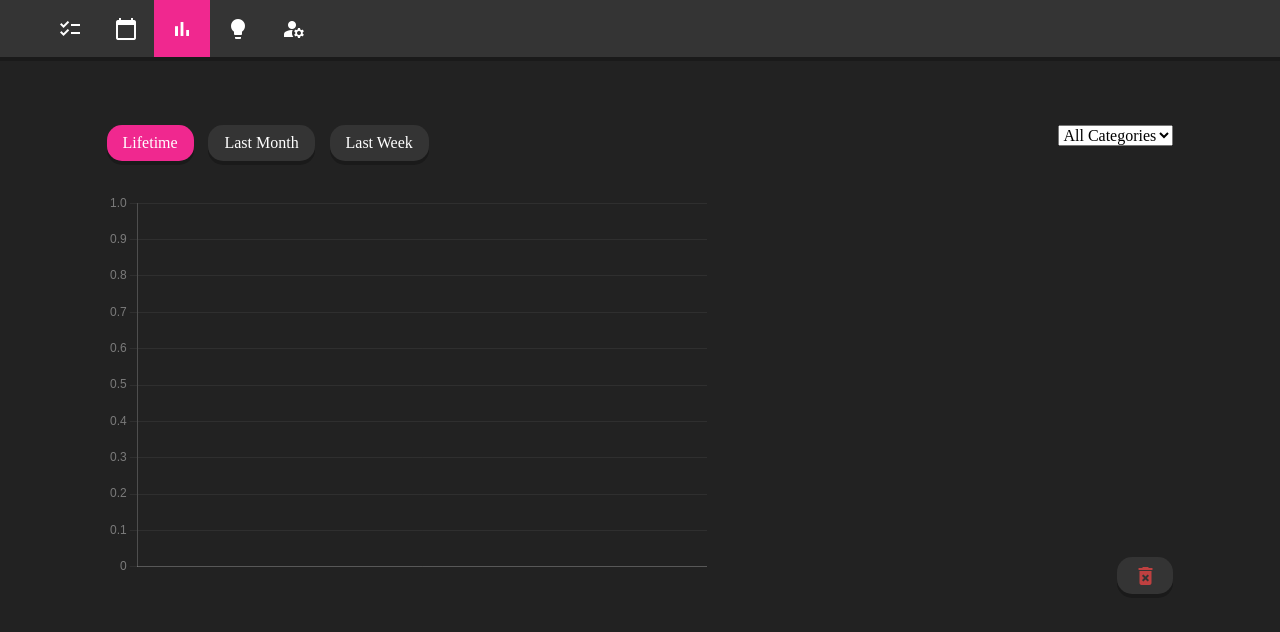
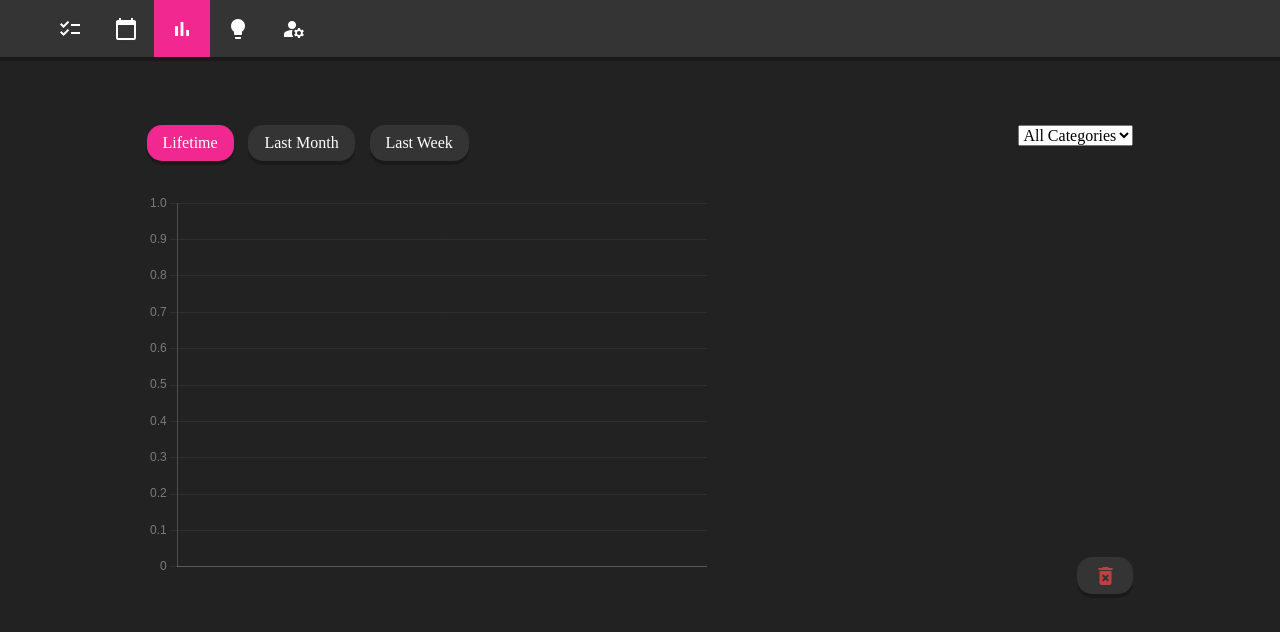
Before and after one commit to raziel-razmattaz/hobby-tracker, a Vue app: page /stats in a window 1280 px wide. Shown: the top 632 px of the page. Built offline with nearby package versions, Linux system fonts and the light colour scheme; a web font is replaced by a local one.

Commit message:
Adjusted Size of Frequency Chart Components

```diff
--- a/src/pages/FrequencyStatistics.vue
+++ b/src/pages/FrequencyStatistics.vue
@@ -41,7 +41,6 @@ function removeHobbyHistory() {
 <template>
   <div class="page">
     <div class="content">
-      <!-- Left Column -->
       <div class="left-column">
         <div class="controls-row">
           <div class="view-controls">
@@ -56,14 +55,12 @@ function removeHobbyHistory() {
             </button>
           </div>
         </div>
-        <div style="height: var(--container-s); width: var(--container-lg)">
+        <div style="height: var(--container-s); width: var(--container-md)">
           <FrequencyChart :chartInput="chartData">
             Chart couldn't render
           </FrequencyChart>
         </div>
       </div>
-
-      <!-- Right Column -->
       <div class="right-column">
         <div class="category-select-container">
           <select v-model="activeCategory">
@@ -95,7 +92,7 @@ function removeHobbyHistory() {
 
 .content {
   display: grid;
-  grid-template-columns: 1.6fr 1fr;
+  grid-template-columns: 1.4fr 1fr;
   gap: var(--space-lg);
   align-items: start;
 }
```
